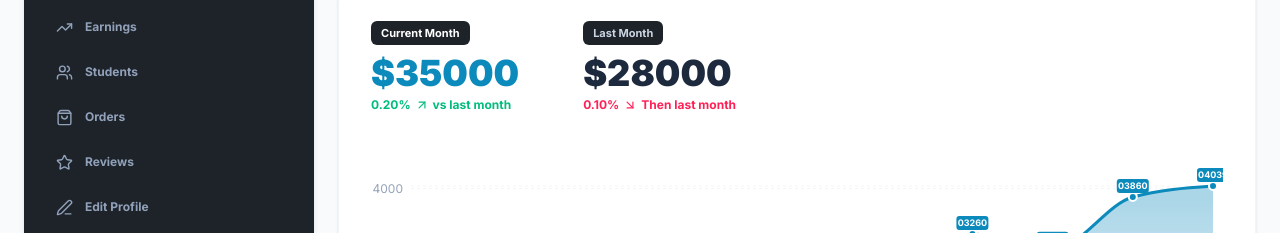
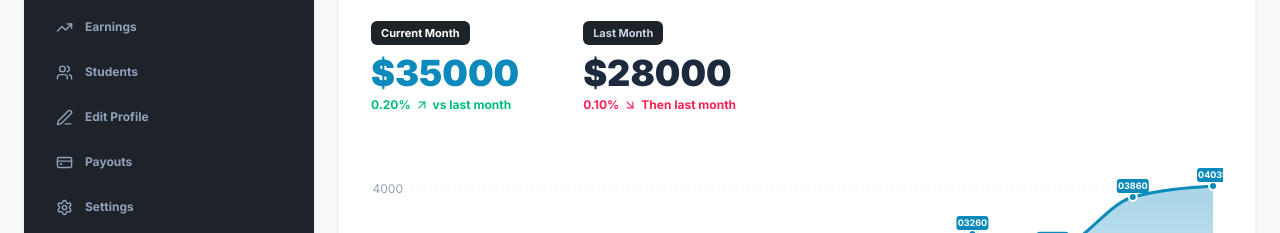
Before and after one commit to Rakibul-Hasan-max/bostamieducation, a Next.js app: page /en/instructor/dashboard in a window 1280 px wide. Shown: the part 542-775 px from the top of the page. Built offline with nearby package versions, Linux system fonts and the light colour scheme.

Commit message:
refactor: remove Orders and Reviews tabs from instructor dashboard navigation

```diff
--- a/src/app/[locale]/instructor/dashboard/page.tsx
+++ b/src/app/[locale]/instructor/dashboard/page.tsx
@@ -74,8 +74,6 @@ export default function InstructorDashboardPage() {
     { label: "Quiz", icon: HelpCircle },
     { label: "Earnings", icon: TrendingUp },
     { label: "Students", icon: Users },
-    { label: "Orders", icon: ShoppingBag },
-    { label: "Reviews", icon: Star },
     { label: "Edit Profile", icon: Edit3 },
     { label: "Payouts", icon: CreditCard },
     { label: "Settings", icon: Settings },
```
